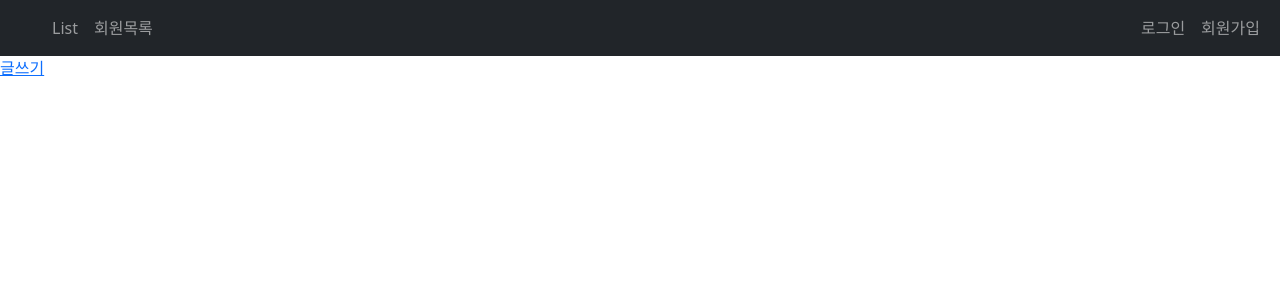
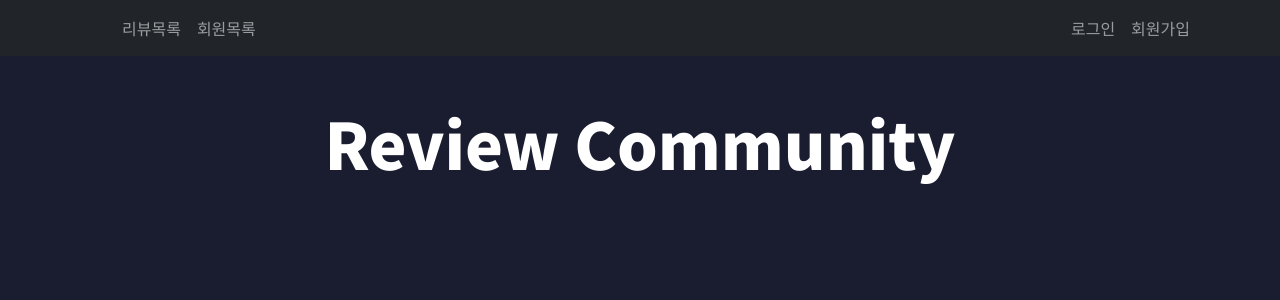
Before and after one commit to psun0610/TeamProject_Movie5, a Django app: template reviews/templates/reviews/index.html in a window 1280 px wide. Shown: the top 300 px of the page. Run offline with Django 3.2, Linux system fonts and the light colour scheme; the template is opened without the code that fills it, so the values that code supplies are empty; some libraries are stand-ins or nearby versions.

Commit message:
css start

```diff
--- a/reviews/templates/reviews/index.html
+++ b/reviews/templates/reviews/index.html
@@ -2,7 +2,19 @@
 {% load django_bootstrap5 %}
 
 {% block content %}
-  <a href="{% url 'reviews:create' %}">글쓰기</a>
+<h1 class="mt-5 text-center reviews-title">Review Community</h1>
+<div class="row">
+  {% for review in reviews %}
+  <div>
+
+  </div>
+  {% endfor %}
+</div>
+
+
+
+
+
   {% for review in reviews %}
     <a href="{% url 'reviews:detail' review.pk %}">{{ review.title }}</a>
     <p>{{ review.created_at }}
--- /dev/null
+++ b/static/css/style.css
@@ -0,0 +1,23 @@
+@import url('https://fonts.googleapis.com/css2?family=Noto+Sans+KR:wght@300;900&display=swap');
+*{
+  font-family: 'Noto Sans KR', sans-serif;
+  color: white;
+}
+
+body {
+  background-color: rgb(26, 28, 48);
+}
+a {
+  color: rgb(125, 125, 125);
+  text-decoration: none;
+
+}
+
+a:hover {
+  color:aliceblue;
+}
+
+.reviews-title {
+  font-weight: 900;
+  font-size: 4rem;
+}
--- a/templates/base.html
+++ b/templates/base.html
@@ -1,3 +1,4 @@
+{% load static %}
 <!DOCTYPE html>
 <html lang="en">
 
@@ -9,27 +10,27 @@
   <link href="https://cdn.jsdelivr.net/npm/bootstrap@5.2.1/dist/css/bootstrap.min.css" rel="stylesheet"
     integrity="sha384-iYQeCzEYFbKjA/T2uDLTpkwGzCiq6soy8tYaI1GyVh/UjpbCx/TYkiZhlZB6+fzT" crossorigin="anonymous">
   <link href="https://fonts.googleapis.com/css2?family=Noto+Sans+KR&display=swap" rel="stylesheet">
+  <link rel="stylesheet" href="{% static 'css/style.css' %}">
   <title>Document</title>
 </head>
-{% load static %}
 
 <body>
   <nav class="navbar navbar-expand-lg navbar-dark bg-dark">
-    <div class="container-fluid">
+    <div class="container">
       <span class="navbar-brand mx-3"></span>
       <div class="collapse navbar-collapse d-flex justify-content-between" id="navbarNav">
         <ul class="navbar-nav">
           <li class="nav-item">
-            <a class="nav-link" href="">List</a>
+            <a class="nav-link" href="{% url 'reviews:index' %}">리뷰목록</a>
           </li>
+          {% if request.user.is_authenticated %}
+          <li class="nav-item">
+            <a class="nav-link" href="{% url 'reviews:create' %}">리뷰작성</a>
+          </li>
+          {% endif %}
           <li class="nav-item">
             <a class="nav-link" href="{% url 'accounts:index' %}">회원목록</a>
           </li>
-          {% if request.user.is_authenticated %}
-          <li class="nav-item">
-            <a class="nav-link" href="">Add</a>
-          </li>
-          {% endif %}
         </ul>
         <ul class="navbar-nav">
           {% if request.user.is_authenticated %}
@@ -51,11 +52,11 @@
       </div>
     </div>
   </nav>
-
+<div class="container">
   {% block content %}
 
   {% endblock content %}
-
+</div>
   <!-- JavaScript Bundle with Popper -->
   <script src="https://cdn.jsdelivr.net/npm/bootstrap@5.2.1/dist/js/bootstrap.bundle.min.js"
     integrity="sha384-u1OknCvxWvY5kfmNBILK2hRnQC3Pr17a+RTT6rIHI7NnikvbZlHgTPOOmMi466C8"
```
Also changed, not shown: db.sqlite3.
